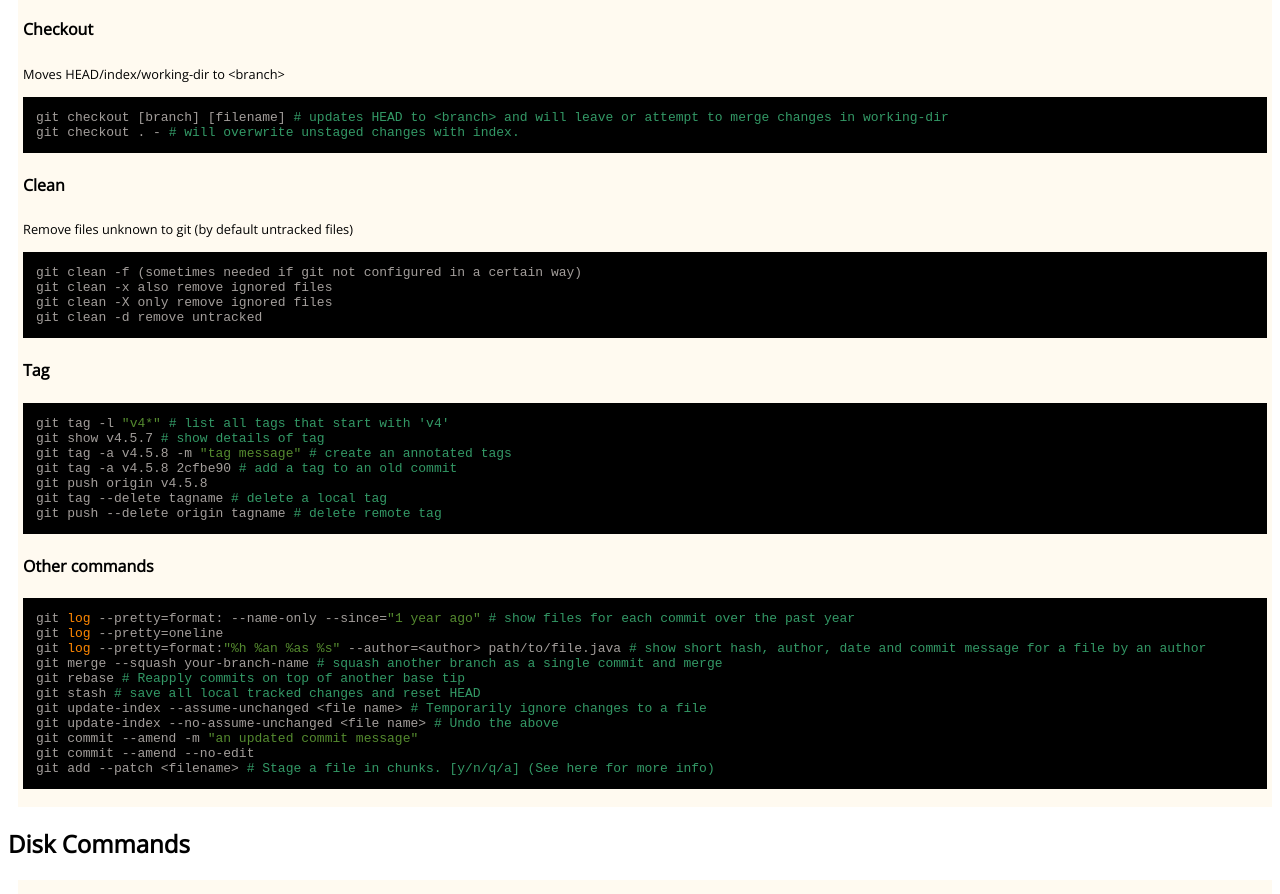
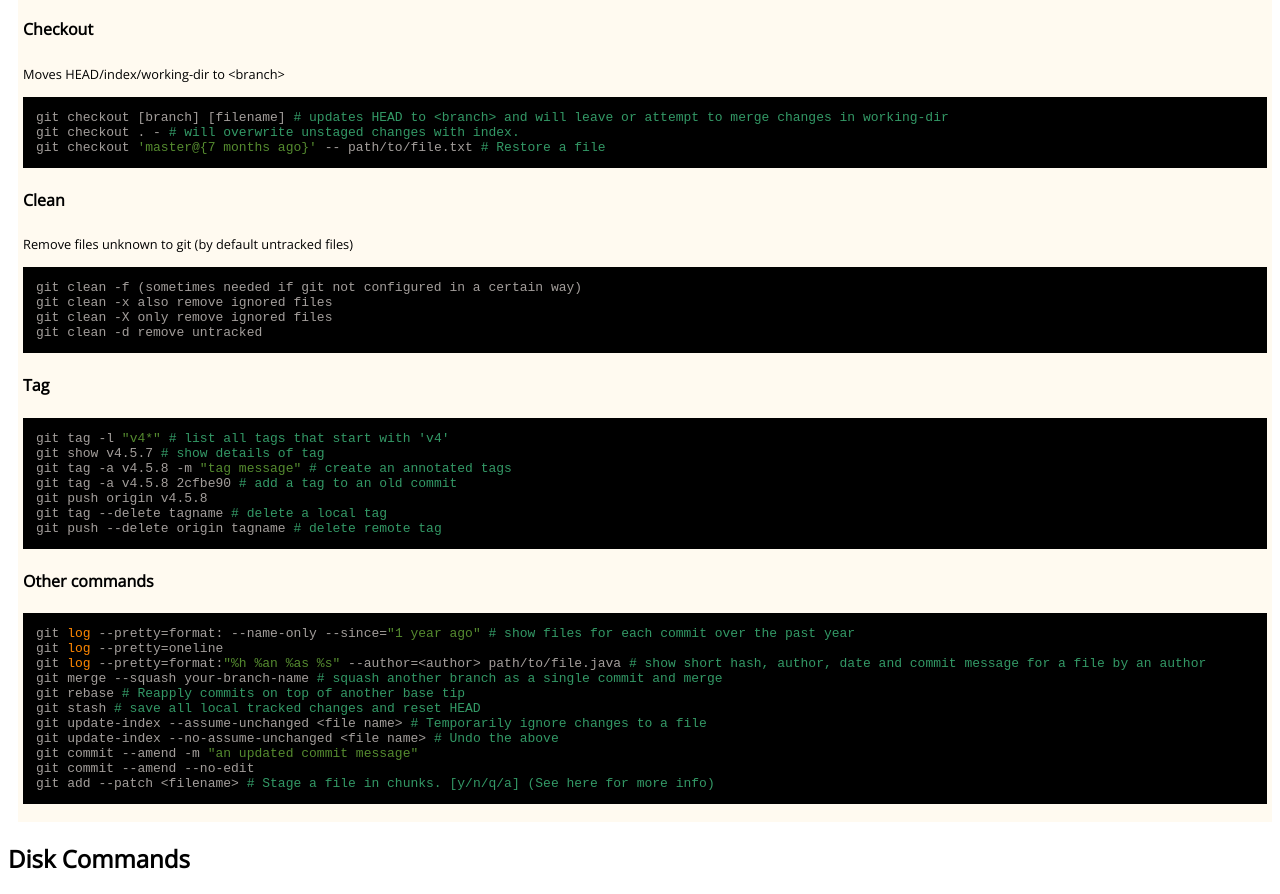
Before and after one commit to thebenlamm/cheatsheet.xyz, a plain HTML site: page index.html in a window 1280 px wide. Shown: the part 3458-4352 px from the top of the page. Drawn offline with nearby package versions, Linux system fonts and the light colour scheme.

Commit message:
add git checkout to restore an old file

```diff
--- a/index.html
+++ b/index.html
@@ -255,7 +255,8 @@ note: reseting a file will only work in --mixed mode.</code></pre>
 					<h4>Checkout</h4>
 					<span class='instructions'>Moves HEAD/index/working-dir to &lt;branch&gt;</span>
 					<pre><code>git checkout [branch] [filename] # updates HEAD to &lt;branch&gt; and will leave or attempt to merge changes in working-dir
-git checkout . - # will overwrite unstaged changes with index.</code></pre>
+git checkout . - # will overwrite unstaged changes with index.
+git checkout 'master@{7 months ago}' -- path/to/file.txt # Restore a file</code></pre>
 				</div>
 				<div>
 					<h4>Clean</h4>
```
